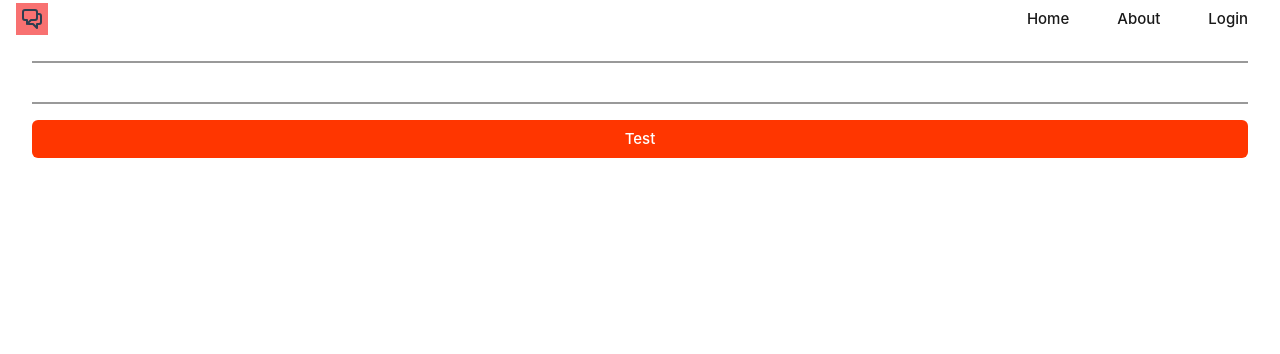
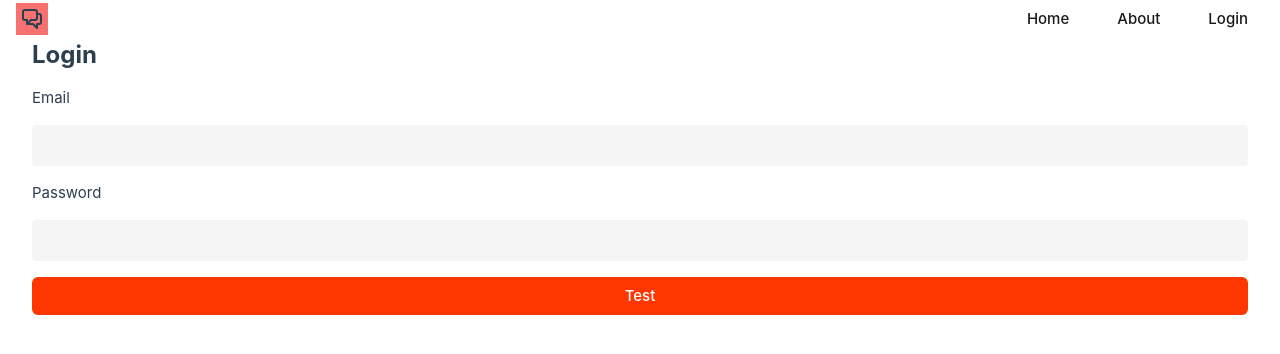
Before and after one commit to Stabien/esgi-challenge-s2, a Vue app in the folder front-admin/: page /login in a window 1280 px wide. Shown: the top 354 px of the page. Built offline with nearby package versions, Linux system fonts and the light colour scheme.

Commit message:
💄 Feat: style login

```diff
--- a/front-admin/src/components/ui/Button.vue
+++ b/front-admin/src/components/ui/Button.vue
@@ -37,7 +37,7 @@ const buttonVariants = cva(
 </script>
 
 <template>
-  <button :class="cn(buttonVariants({ variant, size, className }))">
+  <button :class="cn(buttonVariants({ variant, size }))">
     <slot></slot>
   </button>
 </template>
--- a/front-admin/src/index.css
+++ b/front-admin/src/index.css
@@ -5,5 +5,5 @@
 @tailwind utilities;
 
 input {
-  @apply bg-transparent border-b-2 border-palette-gray-400;
+  @apply bg-transparent border rounded bg-palette-input-100 border-palette-input-100 focus:bg-transparent outline-none p-2;
 }
--- a/front-admin/src/views/LoginView.vue
+++ b/front-admin/src/views/LoginView.vue
@@ -13,7 +13,10 @@ const sub = () => {
 
 <template>
   <form @submit.prevent="onSubmit" class="flex flex-col gap-4 px-8">
+    <h1 class="inline-flex items-center gap-4 text-2xl font-bold dark:text-soft-black">Login</h1>
+    <label for="email">Email</label>
     <input type="email" v-model="email" />
+    <label for="password">Password</label>
     <input type="password" v-model="pwd" />
     <Button type="submit" @click="sub"> Test</Button>
   </form>
--- a/front-admin/tailwind.config.js
+++ b/front-admin/tailwind.config.js
@@ -8,7 +8,6 @@ module.exports = {
         cobalt: { 400: '#6562E4', 500: '#3B37DD' },
         'soft-black': '#191B1C',
         'soft-white': '#F2F2F2',
-        'soft-gray': 'var(--small-title)',
         palette: {
           'green-light': '#E5FFE5',
           green: '#07e037',
@@ -36,7 +35,7 @@ module.exports = {
             800: '#333333',
             900: '#191919'
           },
-          'input-select': {
+          input: {
             100: '#f5f5f5',
             200: '#252525'
           }
```
